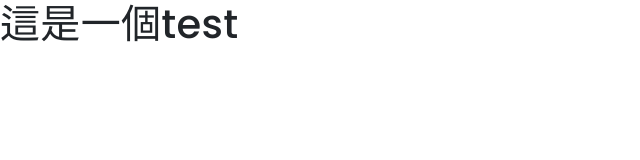
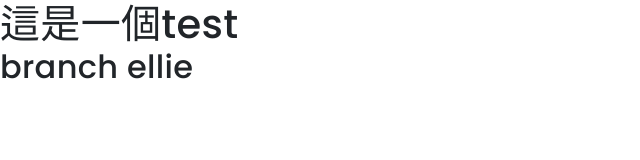
Before and after one commit to elliechiang143/hex2024_css_w8_team, a website built with Vite: page pages/test.html in a window 1280 px wide. Shown: the whole page, without its empty margins (0-640 px from the left). Built offline with nearby package versions, Linux system fonts and the light colour scheme.

Commit message:
新增ellie的branch

```diff
--- a/pages/test.html
+++ b/pages/test.html
@@ -7,5 +7,6 @@
 </head>
 <body>
     <h1>這是一個test</h1>
+    <h2>branch ellie</h2>
 </body>
 </html>
```
